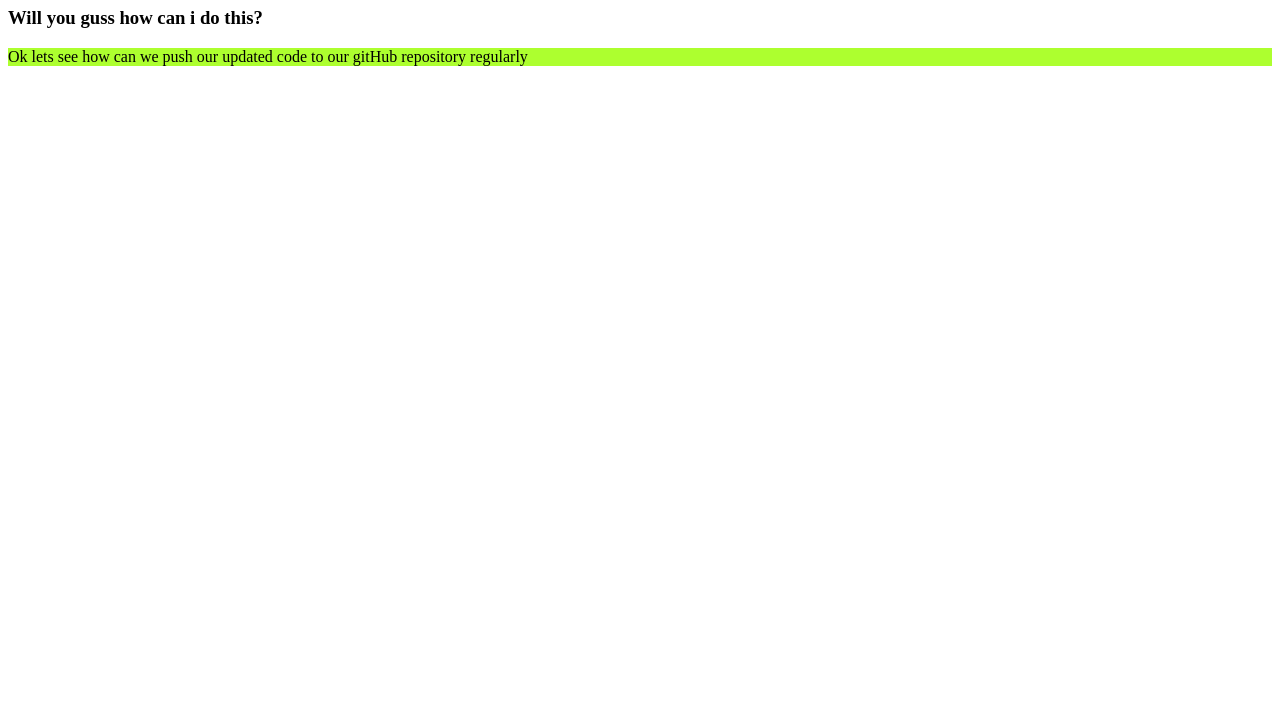
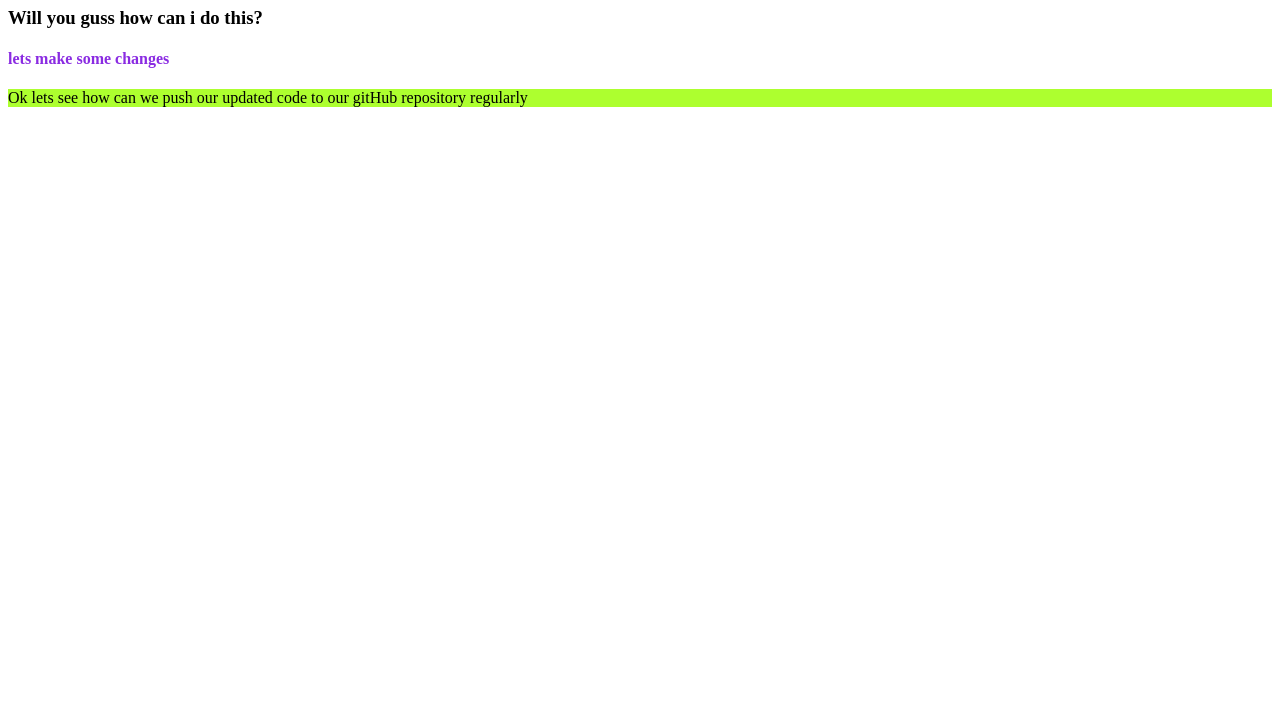
Before and after one commit to wds-raihan/my-first-web-repo, a plain HTML site: page index.html in a window 1280 px wide. Shown: the part 73-800 px from the top of the page. Drawn offline with Linux system fonts and the light colour scheme.

Commit message:
added some teg and css

```diff
--- a/index.html
+++ b/index.html
@@ -5,11 +5,12 @@
     <meta http-equiv="X-UA-Compatible" content="IE=edge" />
     <meta name="viewport" content="width=device-width, initial-scale=1.0" />
     <title>My First GitHub Repo</title>
-    <link rel="stylesheet" href="style.css">
+    <link rel="stylesheet" href="style.css" />
   </head>
   <body>
     <h1>Now I will push my repository code to gitHub.</h1>
     <h3>Will you guss how can i do this?</h3>
+    <h4>lets make some changes</h4>
     <p>
       Ok lets see how can we push our updated code to our gitHub repository
       regularly
--- a/style.css
+++ b/style.css
@@ -5,3 +5,6 @@ h1 {
 p {
   background-color: greenyellow;
 }
+h4 {
+  color: blueviolet;
+}
```
